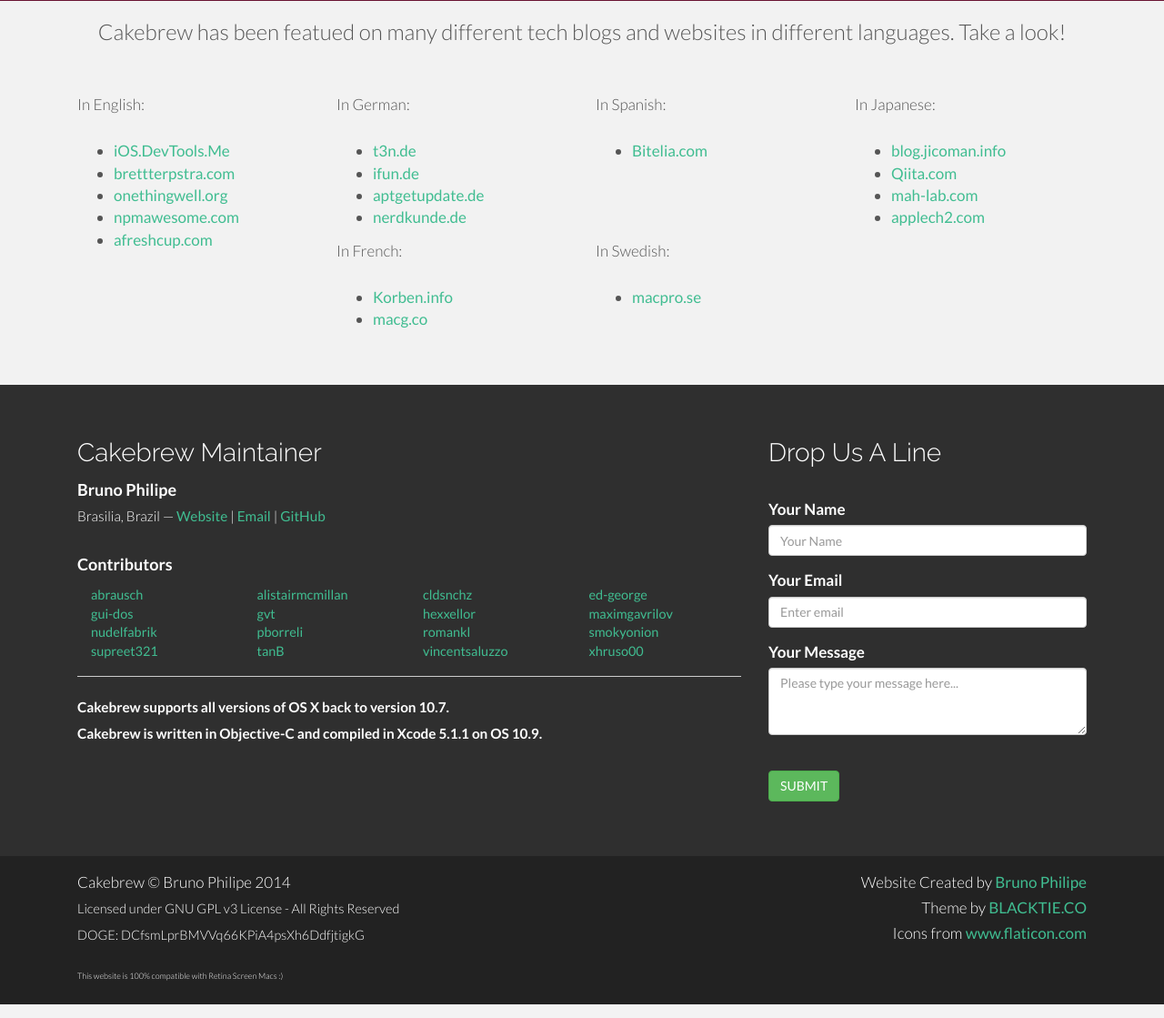
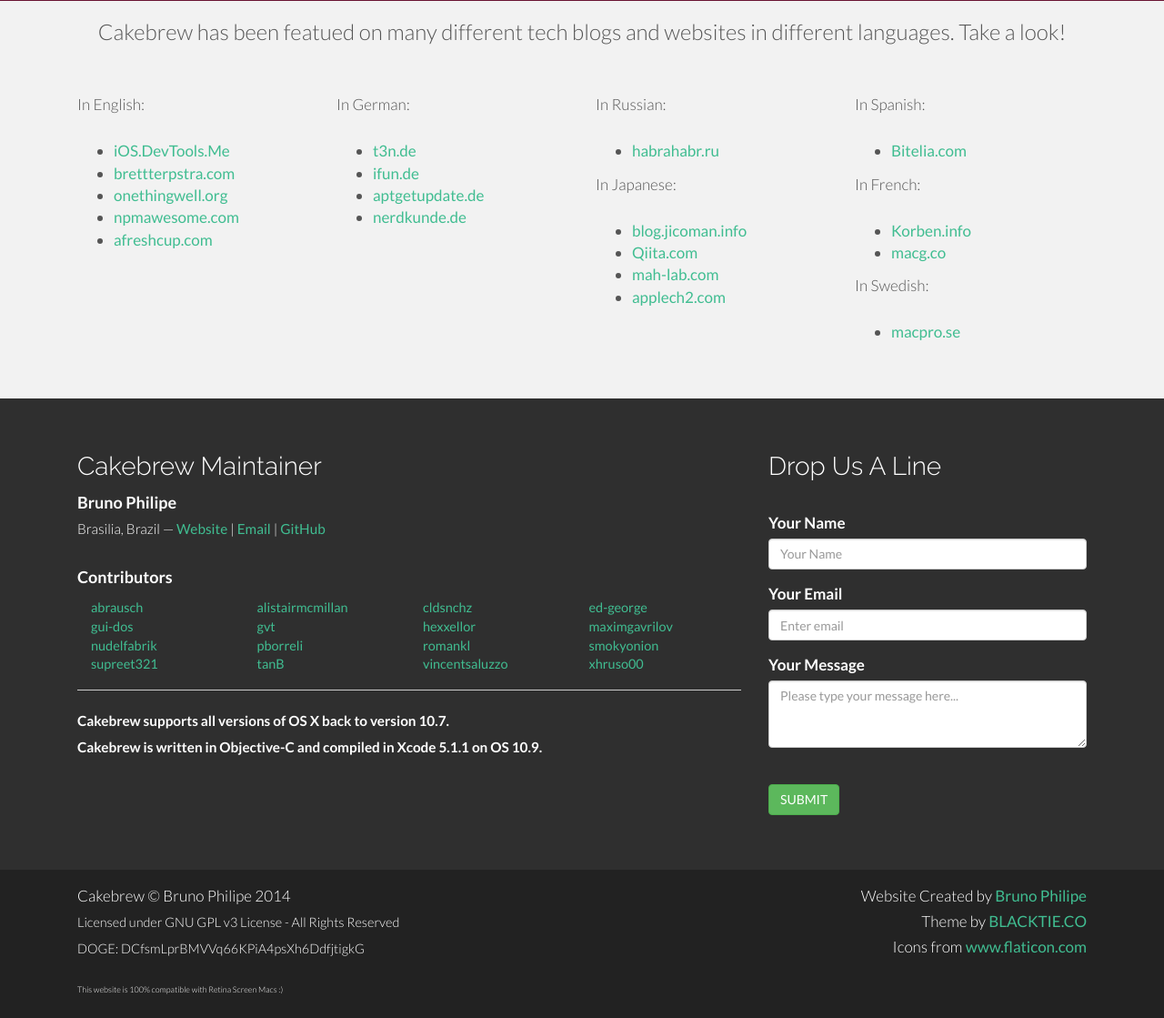
Before and after one commit to brunophilipe/Cakebrew-site, a PHP site: page / in a window 1280 px wide. Shown: the part 3226-4345 px from the top of the page at 91% size. Run offline with PHP 8.4, Linux system fonts and the light colour scheme.

Commit message:
Added mention to Russian website.

```diff
--- a/index.php
+++ b/index.php
@@ -258,6 +258,12 @@
 						</ul>
 					</div>
 					<div class="col-lg-3 col-md-4 col-sm-6 col-xs-12">
+						<p>In Russian:</p>
+						<ul>
+							<li><a href="http://habrahabr.ru/post/228757/" target="_blank">habrahabr.ru</a></li>
+						</ul>
+					</div>
+					<div class="col-lg-3 col-md-4 col-sm-6 col-xs-12">
 						<p>In Spanish:</p>
 						<ul>
 							<li><a href="http://bitelia.com/2014/05/cakebrew-interfaz-grafica-homebrew" target="_blank">Bitelia.com</a></li>
```
